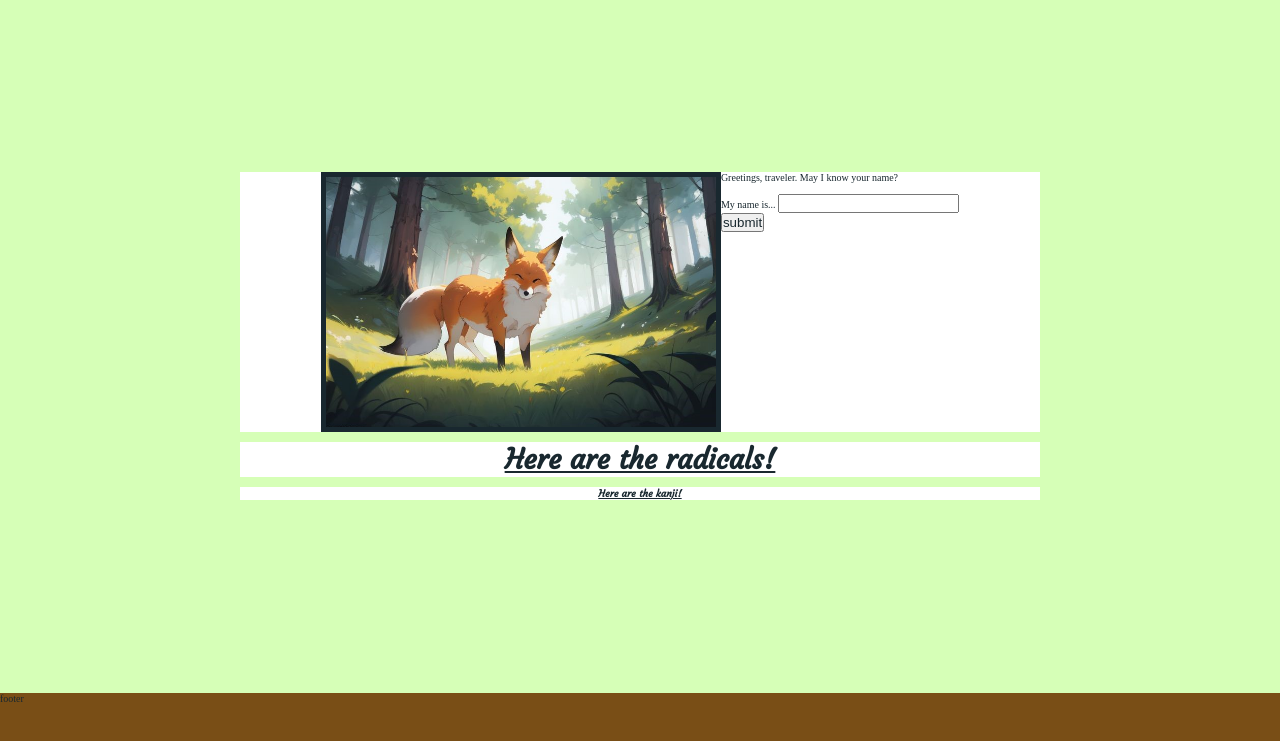
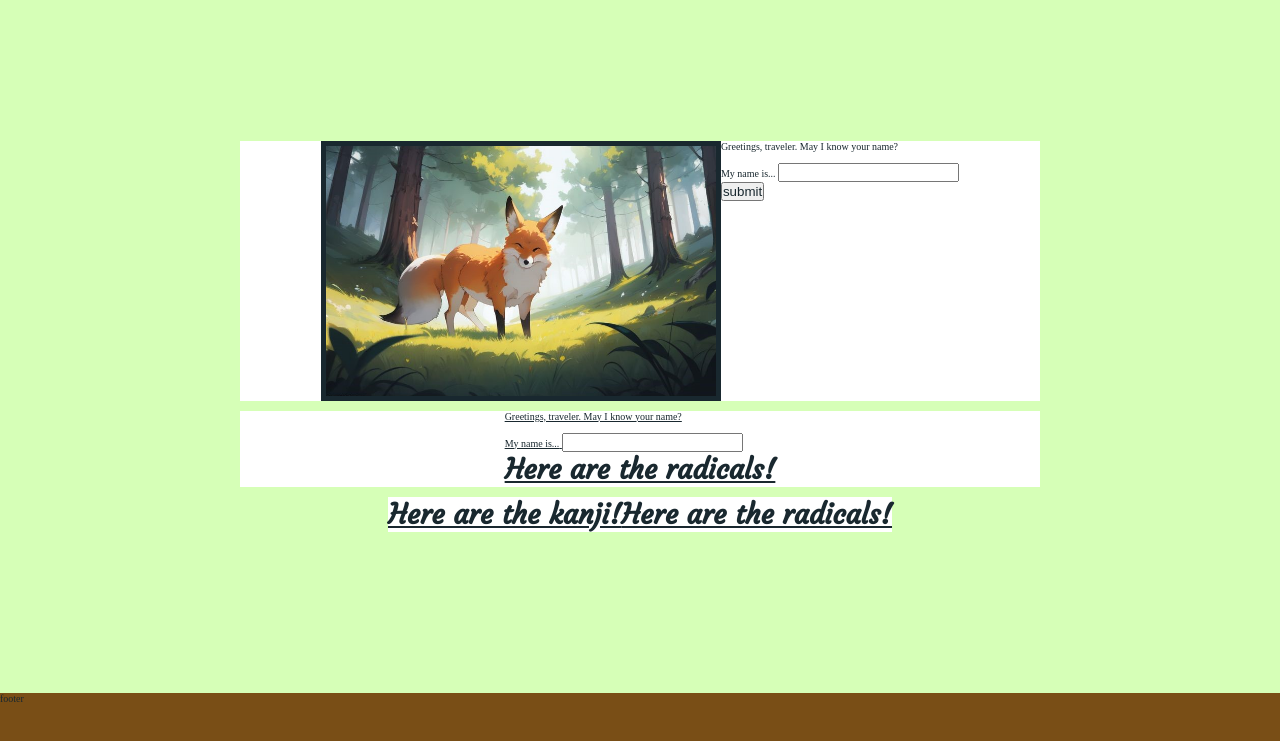
Before and after one commit to sanchez619/fox_pathway_2, a plain HTML site: page index.html in a window 1280 px wide. Shown: the part 59-800 px from the top of the page. Drawn offline with Linux system fonts and the light colour scheme.

Commit message:
style: restyle links to divs

```diff
--- a/index.html
+++ b/index.html
@@ -28,8 +28,26 @@
                     </form>
                 </div>
             </div>
-            <div class="content"><a href="radical_quiz.html"><h3>Here are the radicals!</h3></a></div>
-            <div class="content"><a href="kanji_quiz.html"><h4>Here are the kanji!</h4></a></div>
+            <div id="RQuizLink" class="content"><a href="radical_quiz.html">
+                <div class="userInput"></div>
+                <div class="userInput">
+                        <p>Greetings, traveler. May I know your name?</p>
+                        <br>
+                        <label for="username">My name is...</label>
+                        <input type="text" name="username" id="username">
+                        <br>
+                </div>
+                <h3>Here are the radicals!</h3>
+            </a></div>
+            <a href="kanji_quiz.html">
+                <div id="KQuizLink" class="content">
+                    <div class="userInput"></div>
+                    <div class="userInput">
+                    <h3>Here are the kanji!</h3>
+                </div>
+                <h3>Here are the radicals!</h3>
+                </div>
+            </a>
         </div>
     </section>
     <footer>
```
